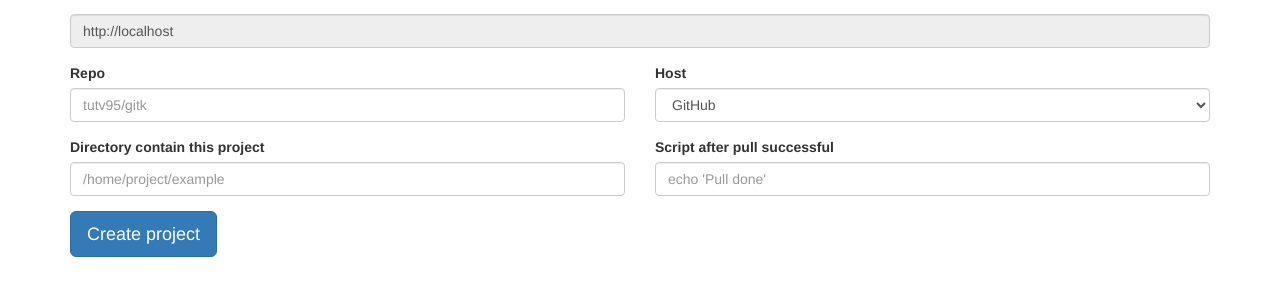
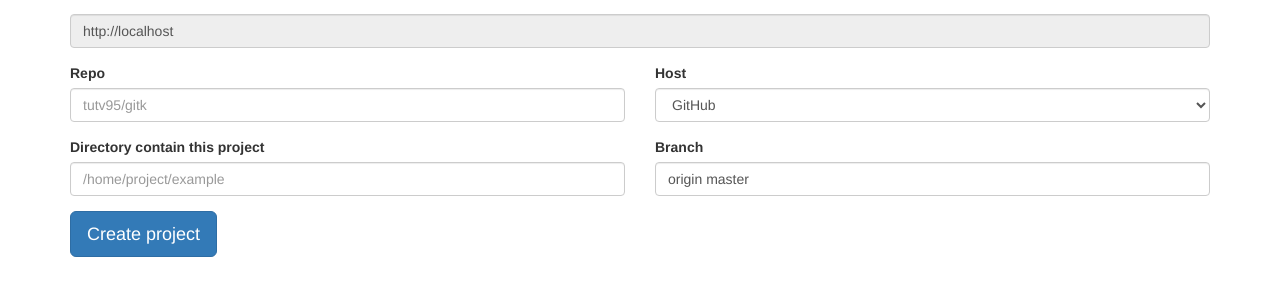
Before and after one commit to tutv/gitk, a website: page public/index.html in a window 1280 px wide. Shown: the part 58-354 px from the top of the page. Drawn offline with Linux system fonts and the light colour scheme; no server answers.

Commit message:
Updated input

```diff
--- a/public/index.html
+++ b/public/index.html
@@ -48,9 +48,9 @@
                     </div>
 
                     <div class="form-group">
-                        <label for="after">Script after pull successful</label>
-                        <input name="after" type="text" class="form-control" id="after"
-                               placeholder="echo 'Pull done'">
+                        <label for="branch">Branch</label>
+                        <input name="branch" type="text" class="form-control" id="branch"
+                               value="origin master">
                     </div>
                 </div>
             </div>
@@ -81,6 +81,10 @@
                     <div>Directory:
                         <code><%= project.dir %></code>
                     </div>
+
+                    <div>Branch:
+                        <code><%= project.branch %></code>
+                    </div>
                 </div>
 
                 <div class="panel-footer">
```
